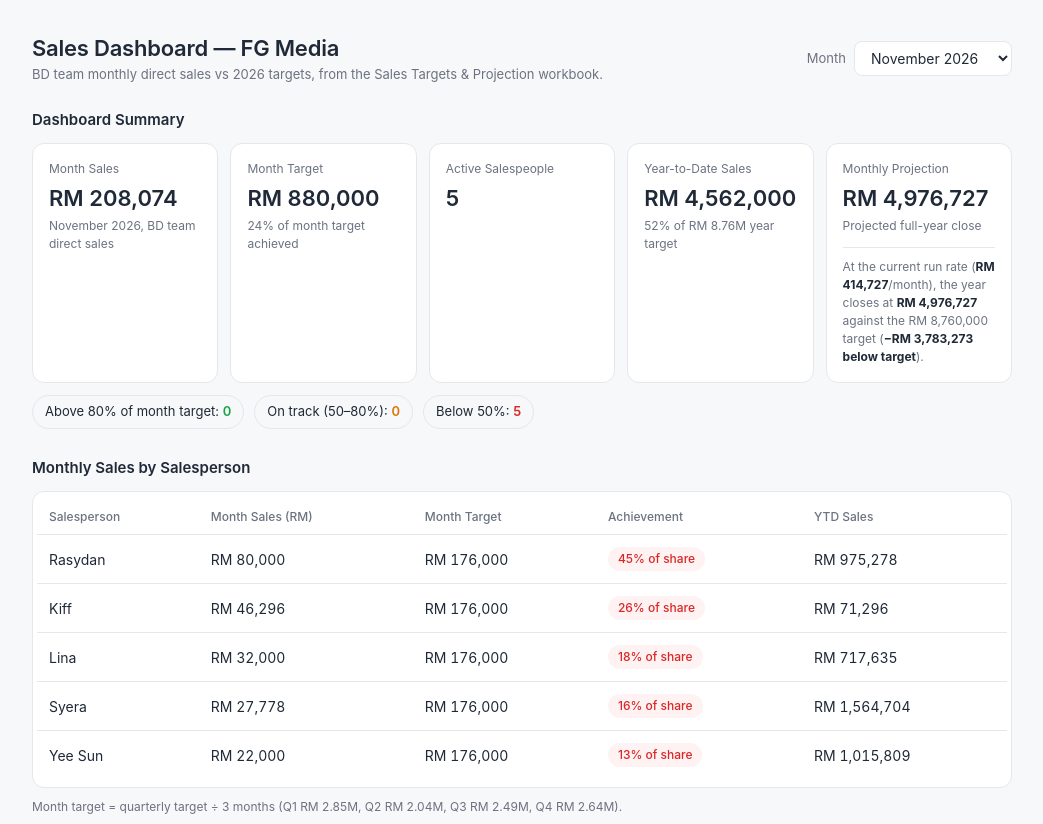
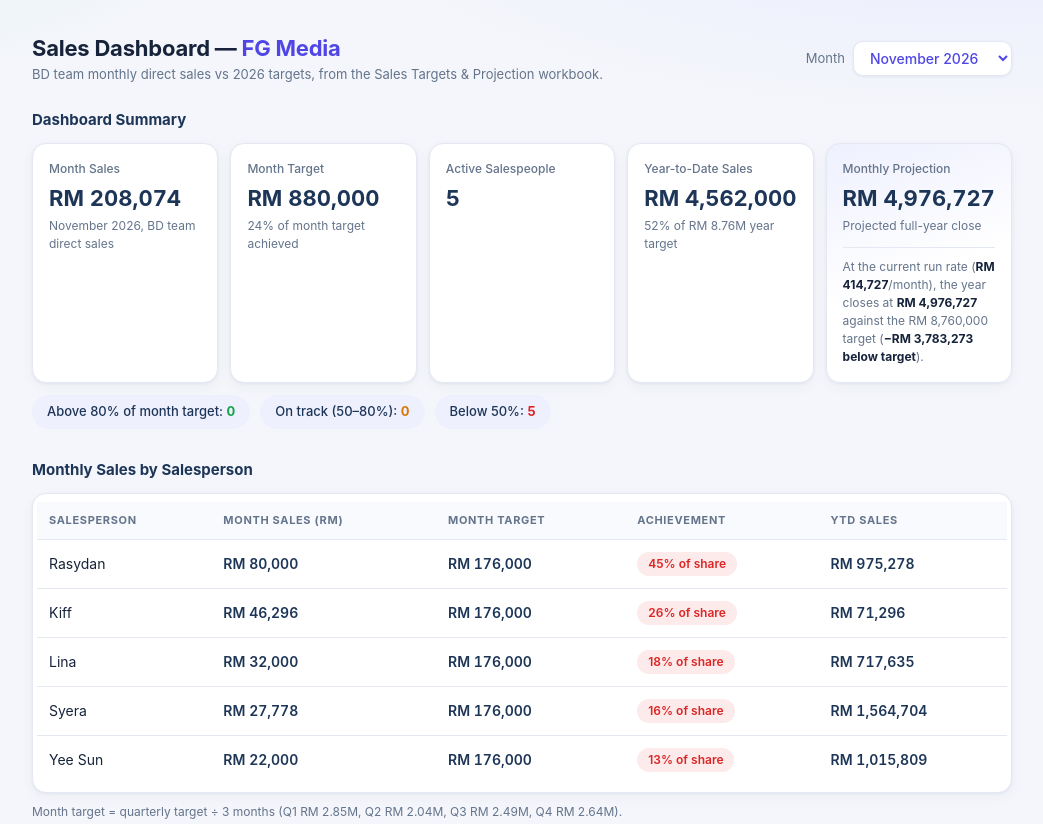
Before and after one commit to syahirah-gif/fg-media-sales-dashboard, a plain HTML site: page index.html in a window 1280 px wide. Shown: the top 824 px of the page, without its empty margins (118-1161 px from the left). Drawn offline with Linux system fonts and the light colour scheme.

Commit message:
Refresh look & feel: indigo/teal palette, gradient accents, softer cards and badges

```diff
--- a/index.html
+++ b/index.html
@@ -6,13 +6,27 @@
 <title>Sales Dashboard — FG Media 2026</title>
 <style>
   :root {
-    --bg: #f7f8fa; --card: #ffffff; --text: #1f2937; --muted: #6b7280;
-    --border: #e5e7eb; --accent: #2563eb; --green: #16a34a; --amber: #d97706; --red: #dc2626;
+    --bg: #f4f6fb;
+    --card: #ffffff;
+    --text: #16233b;
+    --muted: #64748b;
+    --border: #e3e8f2;
+    --accent: #4f46e5;      /* indigo — primary brand */
+    --accent-soft: #eef0fe;
+    --teal: #0d9488;
+    --green: #16a34a;
+    --amber: #d97706;
+    --red: #dc2626;
+    --navy: #1d3557;
   }
   * { box-sizing: border-box; margin: 0; padding: 0; }
   body {
     font-family: -apple-system, BlinkMacSystemFont, "Segoe UI", Roboto, "Helvetica Neue", Arial, sans-serif;
-    background: var(--bg); color: var(--text); line-height: 1.5;
+    background:
+      radial-gradient(1100px 420px at 85% -140px, #e6e9ff 0%, rgba(230,233,255,0) 60%),
+      radial-gradient(900px 380px at -10% -120px, #dcf3f0 0%, rgba(220,243,240,0) 55%),
+      var(--bg);
+    color: var(--text); line-height: 1.5;
     padding: 32px 24px 64px;
   }
   .container { max-width: 980px; margin: 0 auto; }
@@ -20,21 +34,37 @@
     display: flex; align-items: center; justify-content: space-between;
     flex-wrap: wrap; gap: 12px; margin-bottom: 24px;
   }
-  h1 { font-size: 22px; font-weight: 600; letter-spacing: -0.01em; }
+  h1 { font-size: 22px; font-weight: 700; letter-spacing: -0.01em; }
   .subtitle { color: var(--muted); font-size: 13px; }
   .month-filter { display: flex; align-items: center; gap: 8px; font-size: 13px; color: var(--muted); }
   select {
-    font: inherit; font-size: 14px; padding: 7px 12px;
-    border: 1px solid var(--border); border-radius: 8px;
-    background: var(--card); color: var(--text); cursor: pointer;
+    font: inherit; font-size: 14px; padding: 7px 12px; font-weight: 500;
+    border: 1px solid var(--border); border-radius: 10px;
+    background: var(--card); color: var(--accent); cursor: pointer;
+    box-shadow: 0 1px 3px rgba(29,53,87,.08);
   }
-  section { margin-bottom: 28px; }
-  h2 { font-size: 15px; font-weight: 600; margin-bottom: 12px; }
-  .card { background: var(--card); border: 1px solid var(--border); border-radius: 12px; padding: 20px; }
+  section { margin-bottom: 30px; }
+  h2 { font-size: 15px; font-weight: 700; margin-bottom: 12px; color: var(--navy); }
+  .card {
+    background: var(--card); border: 1px solid var(--border);
+    border-radius: 14px; padding: 20px;
+    box-shadow: 0 1px 3px rgba(29,53,87,.06), 0 4px 14px rgba(29,53,87,.04);
+  }
   .stat-grid { display: grid; grid-template-columns: repeat(auto-fit, minmax(160px, 1fr)); gap: 12px; }
-  .stat { background: var(--card); border: 1px solid var(--border); border-radius: 12px; padding: 16px; }
-  .stat .label { font-size: 12px; color: var(--muted); margin-bottom: 4px; }
-  .stat .value { font-size: 22px; font-weight: 600; }
+  .stat {
+    background: var(--card); border: 1px solid var(--border);
+    border-radius: 14px; padding: 16px;
+    box-shadow: 0 1px 3px rgba(29,53,87,.06), 0 4px 14px rgba(29,53,87,.04);
+    position: relative; overflow: hidden;
+  }
+  .stat::before {
+    content: ""; position: absolute; top: 0; left: 0; right: 0; height: 3px;
+    background: linear-gradient(90deg, var(--accent), var(--teal));
+    opacity: 0; transition: opacity .15s ease;
+  }
+  .stat:hover::before { opacity: 1; }
+  .stat .label { font-size: 12px; color: var(--muted); margin-bottom: 4px; font-weight: 500; }
+  .stat .value { font-size: 22px; font-weight: 700; color: var(--navy); font-variant-numeric: tabular-nums; }
   .stat .hint { font-size: 12px; color: var(--muted); margin-top: 2px; }
   .projection-note {
     margin-top: 12px; padding-top: 10px; border-top: 1px solid var(--border);
@@ -43,30 +73,38 @@
   .projection-note b { color: var(--text); }
   .status-chips { display: flex; gap: 10px; margin-top: 12px; flex-wrap: wrap; }
   .chip {
-    font-size: 13px; padding: 6px 12px; border-radius: 999px;
-    border: 1px solid var(--border); background: var(--bg);
+    font-size: 13px; padding: 6px 14px; border-radius: 999px; font-weight: 500;
+    border: 1px solid transparent; background: var(--accent-soft); color: var(--navy);
   }
-  .chip b { font-weight: 600; }
+  .chip b { font-weight: 700; }
   table { width: 100%; border-collapse: collapse; font-size: 14px; }
   th {
-    text-align: left; font-size: 12px; font-weight: 500; color: var(--muted);
-    padding: 8px 12px; border-bottom: 1px solid var(--border);
+    text-align: left; font-size: 11px; font-weight: 700; color: var(--muted);
+    text-transform: uppercase; letter-spacing: 0.06em;
+    padding: 10px 12px; border-bottom: 1px solid var(--border);
+    background: #f8fafd;
   }
   td { padding: 12px; border-bottom: 1px solid var(--border); }
   tr:last-child td { border-bottom: none; }
-  .badge { display: inline-block; font-size: 12px; padding: 3px 10px; border-radius: 999px; font-weight: 500; }
-  .badge.good { background: #f0fdf4; color: var(--green); }
-  .badge.mid { background: #fffbeb; color: var(--amber); }
-  .badge.low { background: #fef2f2; color: var(--red); }
-  .num { font-variant-numeric: tabular-nums; }
+  tbody tr:hover td { background: #f8fafd; }
+  .badge { display: inline-block; font-size: 12px; padding: 3px 11px; border-radius: 999px; font-weight: 600; }
+  .badge.good { background: #e7f7ee; color: var(--green); }
+  .badge.mid { background: #fdf3e3; color: var(--amber); }
+  .badge.low { background: #fdeaea; color: var(--red); }
+  .num { font-variant-numeric: tabular-nums; font-weight: 600; color: var(--navy); }
   .type-row { margin-bottom: 14px; }
   .type-row:last-child { margin-bottom: 0; }
   .type-head { display: flex; justify-content: space-between; font-size: 14px; margin-bottom: 6px; }
-  .type-head .amount { color: var(--muted); }
-  .bar-track { height: 10px; background: var(--bg); border-radius: 999px; border: 1px solid var(--border); overflow: hidden; }
-  .bar-fill { height: 100%; background: var(--accent); border-radius: 999px; }
+  .type-head .amount { color: var(--muted); font-variant-numeric: tabular-nums; font-weight: 600; }
+  .bar-track { height: 12px; background: var(--bg); border-radius: 999px; border: 1px solid var(--border); overflow: hidden; }
+  .bar-fill {
+    height: 100%; border-radius: 999px;
+    background: linear-gradient(90deg, var(--accent), #7c74f2);
+  }
+  .bar-fill.alt1 { background: linear-gradient(90deg, var(--teal), #2ec4b6); }
+  .bar-fill.alt2 { background: linear-gradient(90deg, #e07b39, #f2a65a); }
   .best-note { margin-top: 14px; font-size: 13px; color: var(--muted); }
-  .best-note b { color: var(--text); }
+  .best-note b { color: var(--accent); }
   .src-note { font-size: 12px; color: var(--muted); margin-top: 10px; }
 </style>
 </head>
@@ -74,7 +112,7 @@
 <div class="container">
   <header class="topbar">
     <div>
-      <h1>Sales Dashboard — FG Media</h1>
+      <h1>Sales Dashboard — <span style="color:var(--accent)">FG Media</span></h1>
       <div class="subtitle">BD team monthly direct sales vs 2026 targets, from the Sales Targets &amp; Projection workbook.</div>
     </div>
     <div class="month-filter">
@@ -90,7 +128,7 @@
       <div class="stat"><div class="label">Month Target</div><div class="value" id="statTarget">–</div><div class="hint" id="statTargetHint">–</div></div>
       <div class="stat"><div class="label">Active Salespeople</div><div class="value" id="statActive">–</div></div>
       <div class="stat"><div class="label">Year-to-Date Sales</div><div class="value" id="statYTD">–</div><div class="hint" id="statYTDHint">–</div></div>
-      <div class="stat">
+      <div class="stat" style="background:linear-gradient(160deg,#eef0fe 0%,#ffffff 55%);">
         <div class="label">Monthly Projection</div>
         <div class="value" id="statProjection">–</div>
         <div class="hint" id="projectionHint">–</div>
@@ -351,12 +389,13 @@ function renderAll() {
   const barsEl = document.getElementById("typeBars");
   barsEl.innerHTML = "";
   const max = entries[0][1] || 1;
-  entries.forEach(([p, v]) => {
+  entries.forEach(([p, v], i) => {
     const row = document.createElement("div");
     row.className = "type-row";
+    const barCls = i === 0 ? "" : i === 1 ? " alt1" : " alt2";
     row.innerHTML =
       '<div class="type-head"><span>' + p + "</span><span class=\"amount\">" + fmtRM(v) + "</span></div>" +
-      '<div class="bar-track"><div class="bar-fill" style="width:' + Math.max(1, Math.round((v / max) * 100)) + '%"></div></div>';
+      '<div class="bar-track"><div class="bar-fill' + barCls + '" style="width:' + Math.max(1, Math.round((v / max) * 100)) + '%"></div></div>';
     barsEl.appendChild(row);
   });
   document.getElementById("bestNote").innerHTML =
```
